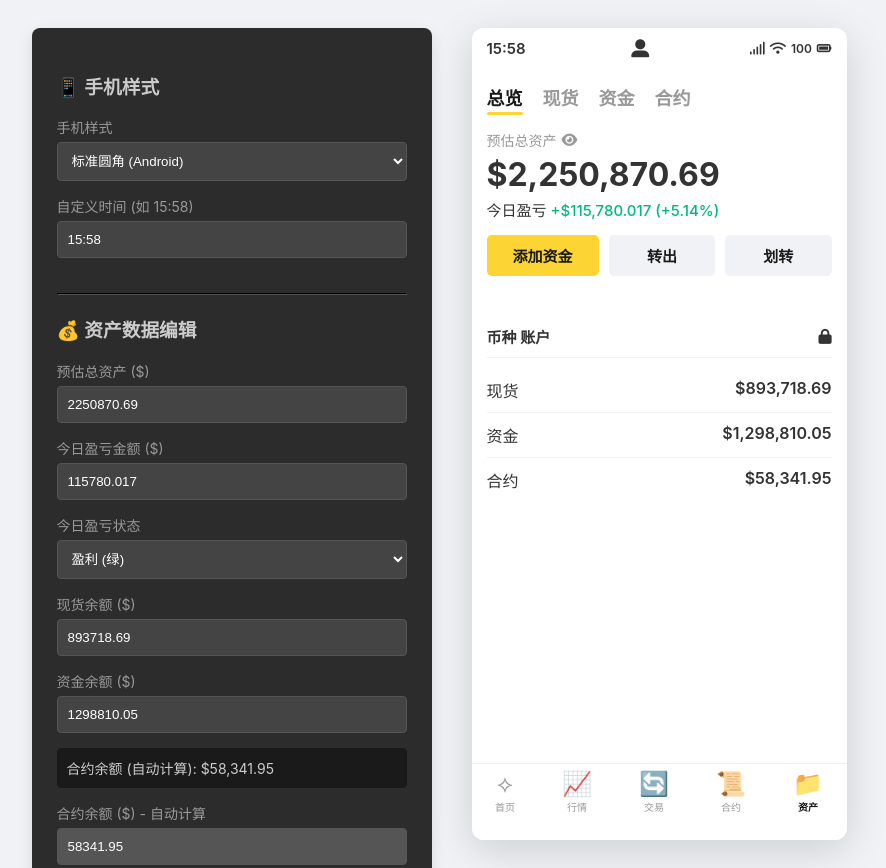
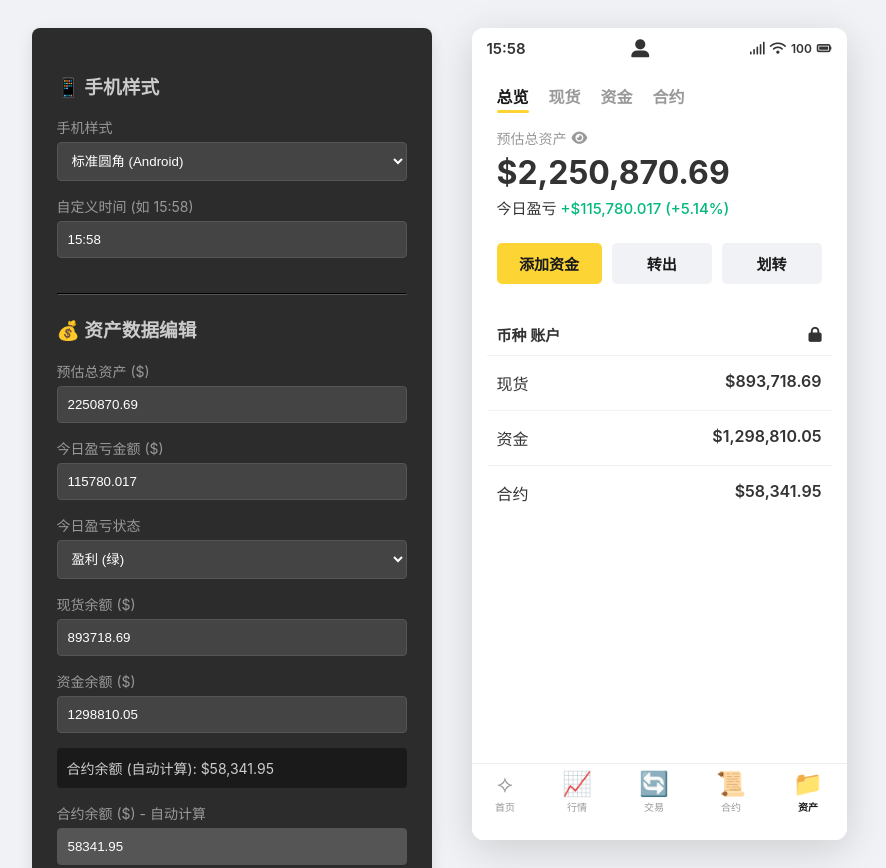
Before and after one commit to ag18889/my-live-site, a plain HTML site: page index.html in a window 1280 px wide. Shown: the top 868 px of the page, without its empty margins (201-1087 px from the left). Drawn offline with Linux system fonts and the light colour scheme.

Commit message:
index.html

```diff
--- a/index.html
+++ b/index.html
@@ -2,7 +2,7 @@
 <html lang="zh">
 <head>
     <meta charset="UTF-8">
-    <title>交易所资产总览生成器 V18.0 (最终细节修复)</title>
+    <title>交易所资产总览生成器 V19.0 (终极排版修复)</title>
     <base href="https://ag18889.github.io/my-live-site/">
 
     <link rel="stylesheet" href="https://cdnjs.cloudflare.com/ajax/libs/font-awesome/6.0.0-beta3/css/all.min.css">
@@ -23,7 +23,7 @@
         body {
             display: flex;
             justify-content: center;
-            align-items: center;
+            align-items: flex-start; /* 调整为 flex-start，防止内容居中导致顶部留白 */
             min-height: 100vh;
             background-color: var(--light-gray);
             font-family: -apple-system, BlinkMacSystemFont, "Segoe UI", Roboto, Helvetica, Arial, sans-serif;
@@ -63,57 +63,60 @@
         .no-notch { height: 0; visibility: hidden; }
 
         /* 核心内容区 */
-        .content-main { flex-grow: 1; padding: 15px 15px; background-color: #ffffff; overflow-y: auto; }
-        .main-nav { display: flex; gap: 20px; font-size: 18px; font-weight: 700; padding-bottom: 20px; }
-        .main-nav-item { color: #999; cursor: pointer; font-weight: 600;}
+        .content-main { flex-grow: 1; padding: 0 15px; background-color: #ffffff; overflow-y: auto; } /* 移除左侧 padding */
+
+        /* 导航区 */
+        .main-nav { display: flex; gap: 20px; font-size: 18px; font-weight: 700; padding: 10px 0 20px 10px; margin-top: 5px; }
+        .main-nav-item { color: #999; cursor: pointer; font-weight: 600; font-size: 16px; } /* 修正字号 */
         .main-nav-item.active { color: var(--soft-black); font-weight: 700; position: relative; }
         .main-nav-item.active::after { content: ''; position: absolute; left: 0; bottom: -5px; width: 100%; height: 3px; background-color: var(--binance-yellow); border-radius: 2px; }
 
         /* 资产信息区 */
+        .asset-summary { margin-bottom: 25px; padding: 0 10px; } /* 增加 padding 和 margin 调整 */
         .asset-summary h3 { font-size: 14px; font-weight: 500; color: #999; margin: 0 0 5px 0; display: flex; align-items: center; gap: 5px; }
-        .asset-summary h1 { font-size: 32px; font-weight: 700; margin: 0 0 5px 0; }
+        .asset-summary h1 { font-size: 32px; font-weight: 700; margin: 0; padding: 0; } /* 移除所有 h1 默认间距 */
 
         /* 盈亏样式调整 */
         .profit-loss-summary {
             font-size: 15px;
             color: var(--text-color);
             gap: 5px;
-            margin-top: 5px;
+            margin-top: 5px; /* 精确间距 */
+            margin-bottom: 0;
+            padding: 0;
             font-weight: 500;
         }
-        .pl-value {
-            font-weight: 500;
-        }
-        .pl-value.green {
-            color: var(--green);
-        }
-        .pl-value.red {
-            color: var(--red);
-        }
+        .pl-value { font-weight: 500; }
+        .pl-value.green { color: var(--green); }
+        .pl-value.red { color: var(--red); }
 
 
         /* 操作按钮组 CSS */
-        .action-buttons { display: flex; gap: 10px; margin-bottom: 40px; }
+        .action-buttons { display: flex; gap: 10px; margin: 25px 10px 30px 10px; } /* 精确 margin */
         .action-btn { padding: 10px 15px; border-radius: 5px; font-size: 15px; font-weight: 600; text-align: center; }
         .action-btn:nth-child(1) { background-color: var(--binance-yellow); color: var(--soft-black); width: 35%; }
         .action-btn.secondary { background-color: var(--light-gray); color: var(--soft-black); width: 32.5%; }
 
         /* 资产列表区 */
-        .asset-list-header { display: flex; justify-content: space-between; align-items: center; padding: 10px 0; border-bottom: 1px solid #f0f2f5; font-size: 15px; font-weight: 600; margin-bottom: 10px; }
-        .asset-list-item { display: flex; justify-content: space-between; padding: 10px 0; font-size: 16px; border-bottom: 1px solid #f0f2f5; }
+        .asset-list-header {
+            display: flex; justify-content: space-between; align-items: center;
+            padding: 10px 10px 10px 10px; /* 修正左右 padding */
+            border-bottom: 1px solid #f0f2f5;
+            font-size: 15px; font-weight: 600; margin-bottom: 0;
+        }
+        .asset-list-item {
+            display: flex; justify-content: space-between;
+            padding: 15px 10px; /* 增加上下间距，更宽松 */
+            font-size: 16px;
+            border-bottom: 1px solid #f0f2f5;
+        }
         .asset-list-label { color: var(--text-color); }
         .asset-list-value { font-weight: 600; color: var(--text-color); }
 
-        /* 底部导航栏 新样式 (使用特殊字符) */
+        /* 底部导航栏 */
         .nav-bar { display: flex; justify-content: space-around; padding: 8px 0; border-top: 1px solid #eee; background: #ffffff; width: 100%; height: 60px; }
         .nav-item { display: flex; flex-direction: column; align-items: center; font-size: 10px; color: #999; }
-
-        .nav-icon {
-            font-size: 24px; /* 增大图标，使用字符更清晰 */
-            margin-bottom: 3px;
-            line-height: 1;
-            font-family: inherit; /* 确保使用标准字体渲染 Emoji */
-        }
+        .nav-icon { font-size: 24px; margin-bottom: 3px; line-height: 1; font-family: inherit; }
         .nav-item.active { color: var(--soft-black); font-weight: 600; }
         .nav-item.active .nav-icon { color: var(--binance-yellow); }
 
```
